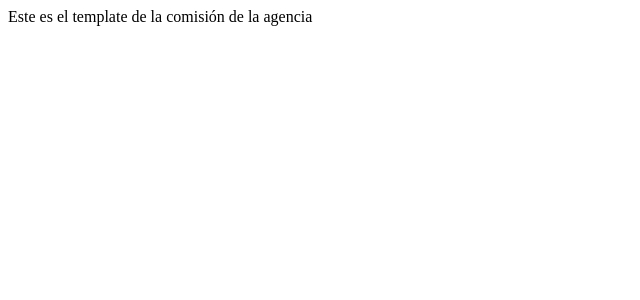
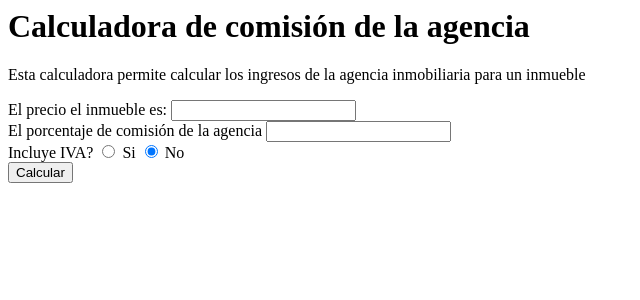
Before and after one commit to nestor-san/inmogadget-django, a Django app: page /calculator/comision_agencia/ in a window 1280 px wide. Shown: the top 300 px of the page, without its empty margins (0-640 px from the left). Run offline with Django 3.2, Linux system fonts and the light colour scheme.

Commit message:
Calculadoras terminadas (sin diseño)

```diff
--- a/calculator/templates/calculator/comision_agencia.html
+++ b/calculator/templates/calculator/comision_agencia.html
@@ -1 +1,16 @@
-Este es el template de la comisión de la agencia
+<h1>Calculadora de comisión de la agencia</h1>
+<p>Esta calculadora permite calcular los ingresos de la agencia inmobiliaria para un inmueble</p>
+
+<form method='POST'>
+    {% csrf_token %}
+    <label for="precio_inmueble">El precio el inmueble es: </label>
+    <input type="number" name="precio_inmueble" id="precio_inmueble" required><br>
+    <label for="porcentaje_comision">El porcentaje de comisión de la agencia</label>
+    <input type="number" name="porcentaje_comision" id="porcentaje_comision" required><br>
+    <label for="includes_vat">Incluye IVA?</label>
+    <input type="radio" name="includes_vat" id="includes_vat" value="vat_included" required>
+    <label for="includes_vat">Si</laber>
+    <input type="radio" name="includes_vat" id="includes_vat" value="vat_excluded" required checked="checked">
+    <label for="includes_vat">No</label><br>
+    <input type="submit" value="Calcular">
+</form>
--- a/calculator/templates/calculator/neto_cliente.html
+++ b/calculator/templates/calculator/neto_cliente.html
@@ -5,7 +5,7 @@
 {% csrf_token %}
 <label for="precio_final">El precio final del inmueble es: </label>
 <input type="number" name="precio_final" id="precio_final" required><br>
-<label for="porcentaje_comision">El porcentaje de comisión de la Agencia es: </label>
+<label for="porcentaje_comision">El porcentaje de comisión de la agencia es: </label>
 <input type="number" name="porcentaje_comision" id="porcentaje_comision" required><br>
 <label for="includes_vat">Incluye IVA?</label>
 <input type="radio" name="includes_vat" id="includes_vat" value="vat_included" required>
--- a/calculator/views.py
+++ b/calculator/views.py
@@ -35,7 +35,16 @@ def comision_agencia(request):
     if request.method == "GET":
         return render(request, 'calculator/comision_agencia.html')
     else:
-        return render(request, 'calculator/comision_agencia_result.html')
+        context = functions.calcular_comision_agencia(int(request.POST['precio_inmueble']), int(request.POST['porcentaje_comision']), request.POST['includes_vat'])
+        return render(request, 'calculator/comision_agencia_result.html', {'context': context})
 
 def comision_agente(request):
-    return render(request, 'calculator/comision_agente.html')
+    if request.method == "GET":
+        return render(request, 'calculator/comision_agente.html')
+    else:
+        comision_agente_neta = functions.calcular_comision_agente(int(request.POST['precio_inmueble']), int(request.POST['porcentaje_comision']),
+        request.POST['includes_vat'], int(request.POST['porcentaje_agente']))
+        comision_agente_iva = comision_agente_neta * 0.21
+        comision_agente_mas_iva = comision_agente_neta + comision_agente_iva
+        context = [comision_agente_neta, comision_agente_iva, comision_agente_mas_iva]
+        return render(request, 'calculator/comision_agente_result.html', {'context': context})
```
Also changed, not shown: calculator/functions.py (+17 -0 lines), calculator/templates/calculator/comision_agencia_result.html (added, +13 -0 lines), calculator/templates/calculator/comision_agente.html (+18 -1 lines), calculator/templates/calculator/comision_agente_result.html (added, +12 -0 lines).
